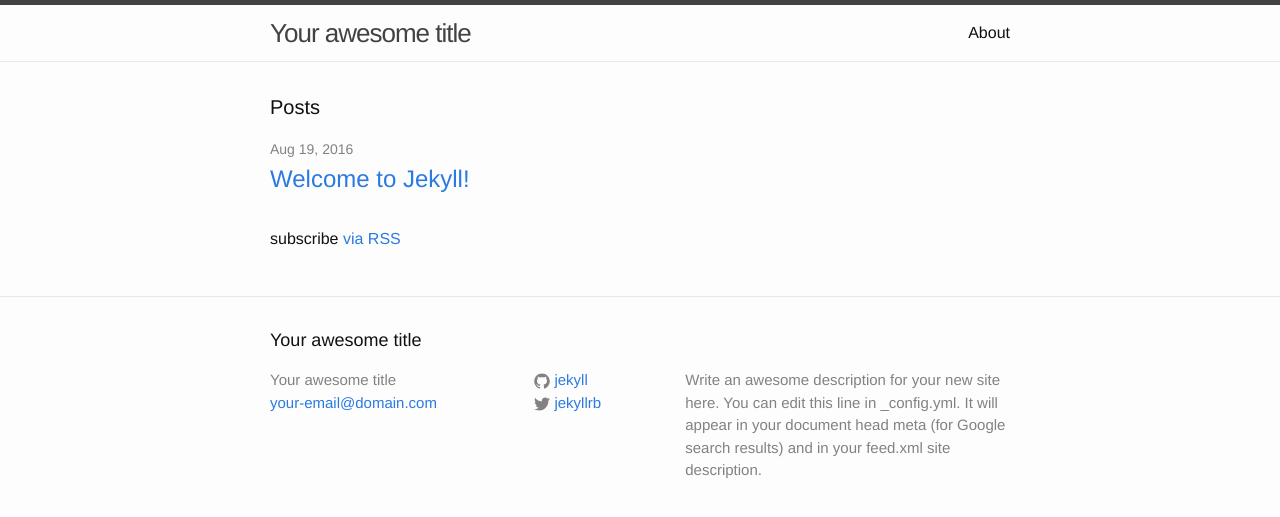
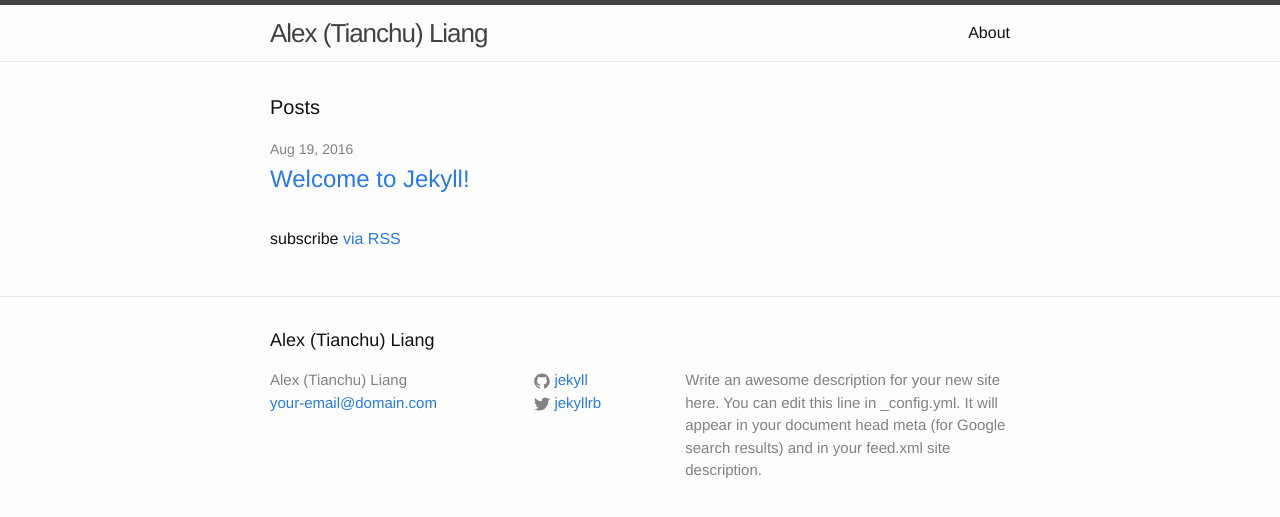
Before and after one commit to tianchuliang/tianchuliang.github.io, a Jekyll site: the page built from index.html, in a window 1280 px wide. Shown: the top 517 px of the page. Built offline with Jekyll 4.4.1, drawn with Linux system fonts in a browser that asks for light colours.

Commit message:
changed title

```diff
--- a/_config.yml
+++ b/_config.yml
@@ -6,7 +6,7 @@
 # 'jekyll serve'. If you change this file, please restart the server process.
 
 # Site settings
-title: Your awesome title
+title: Alex (Tianchu) Liang
 email: your-email@domain.com
 description: > # this means to ignore newlines until "baseurl:"
   Write an awesome description for your new site here. You can edit this
```
